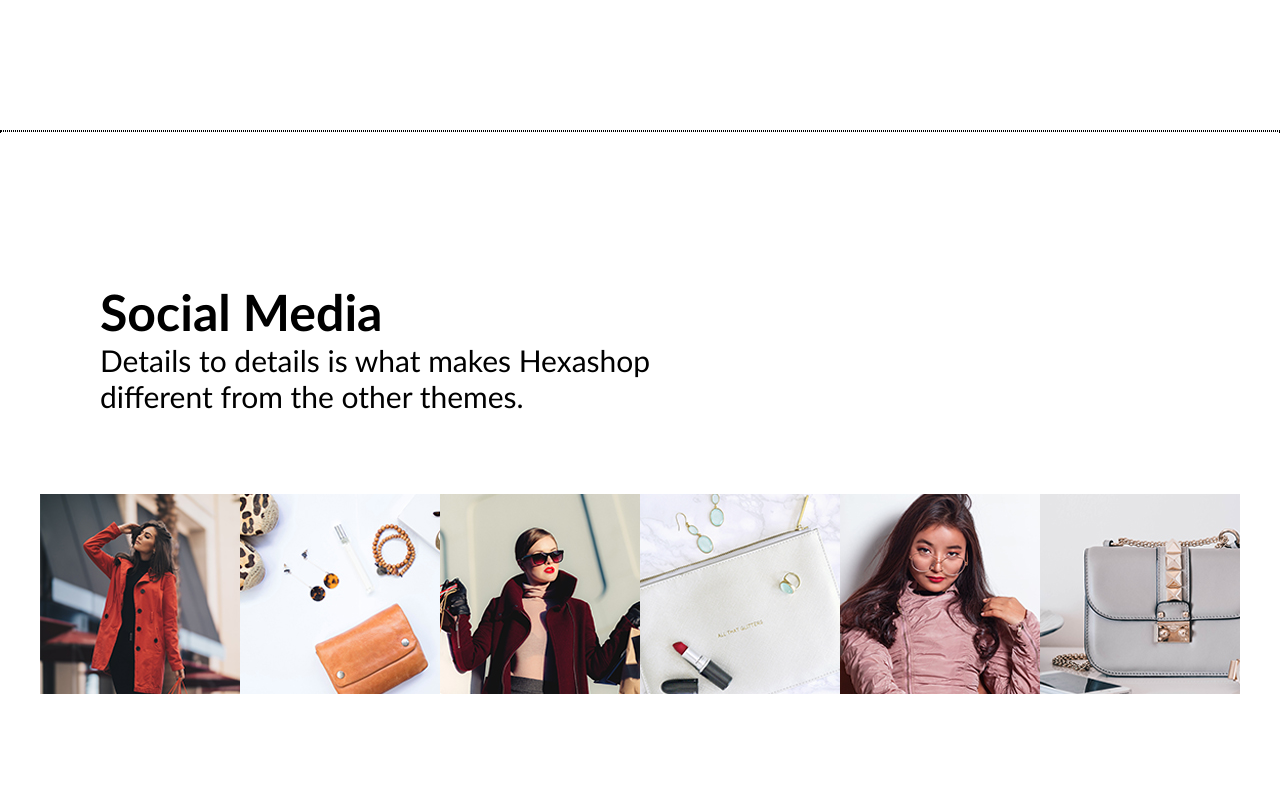
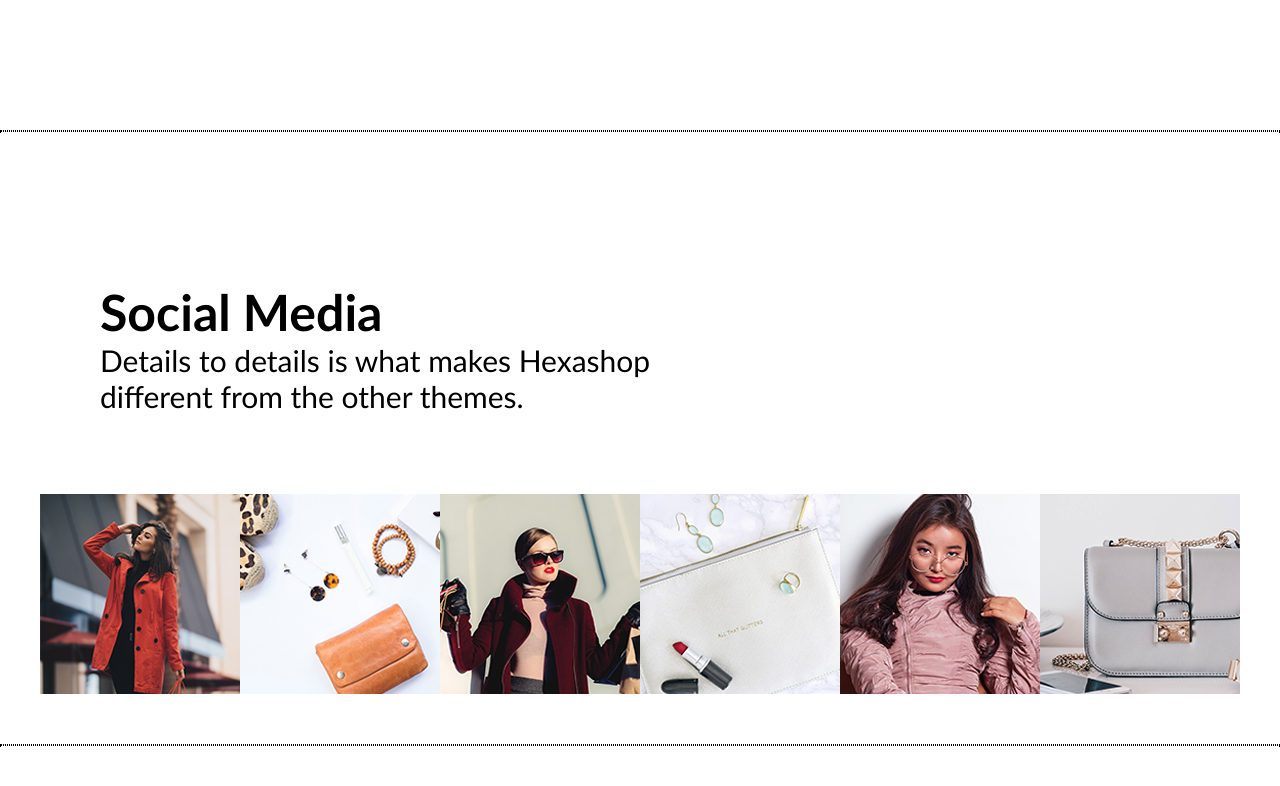
Before and after one commit to Ashraful-Islam-Akash3737/wit-assignment-02, a plain HTML site: page index.html in a window 1280 px wide. Shown: the part 4509-5295 px from the top of the page. Before the commit the page ends 5253 px from the top, so only its background shows below. Drawn offline with Linux system fonts and the light colour scheme.

Commit message:
hr section is again created now

```diff
--- a/index.html
+++ b/index.html
@@ -311,6 +311,10 @@
             </span>
 
         </section>
+
+        <section class="hr">
+            <hr>
+        </section>
     </main>
     <footer>
 
```
